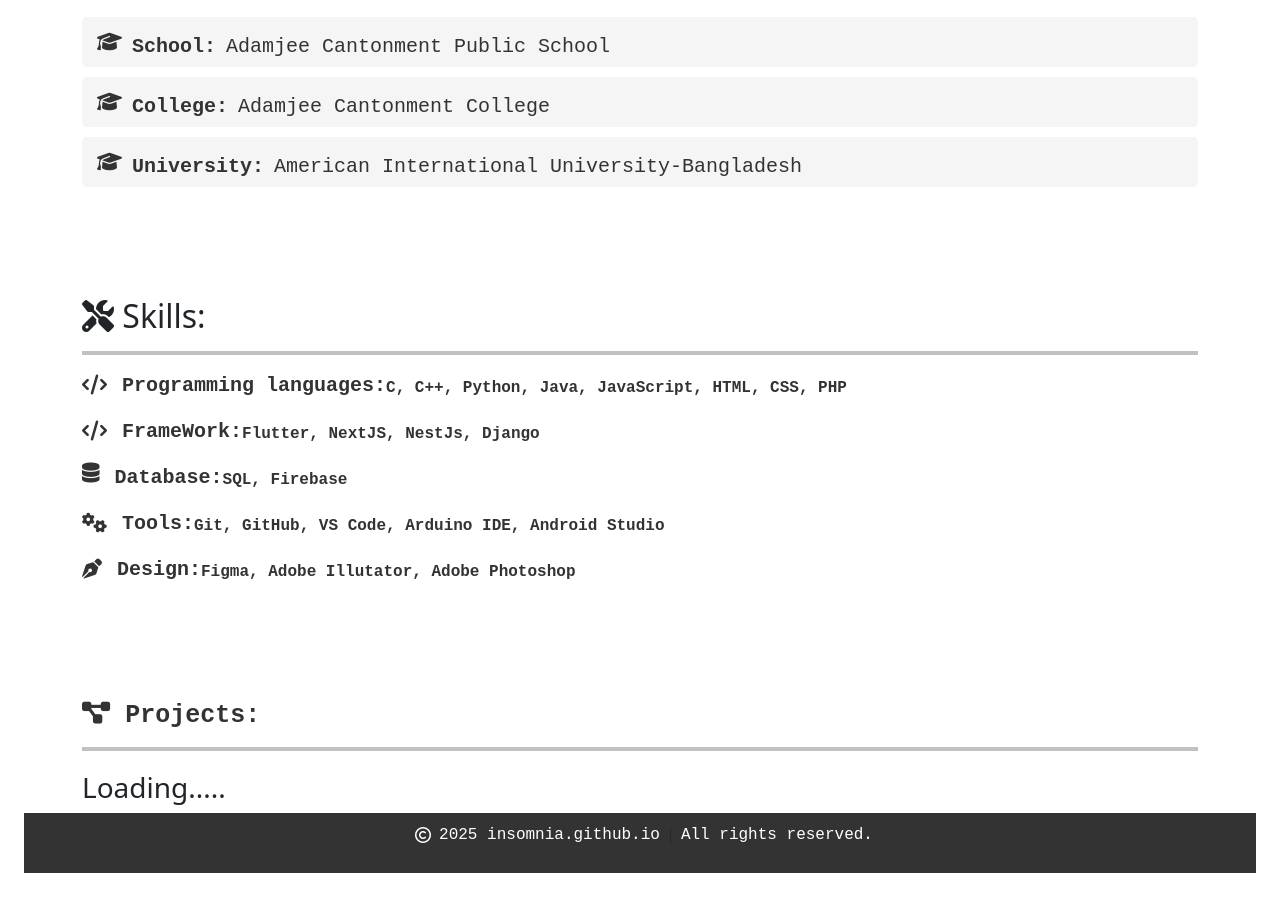
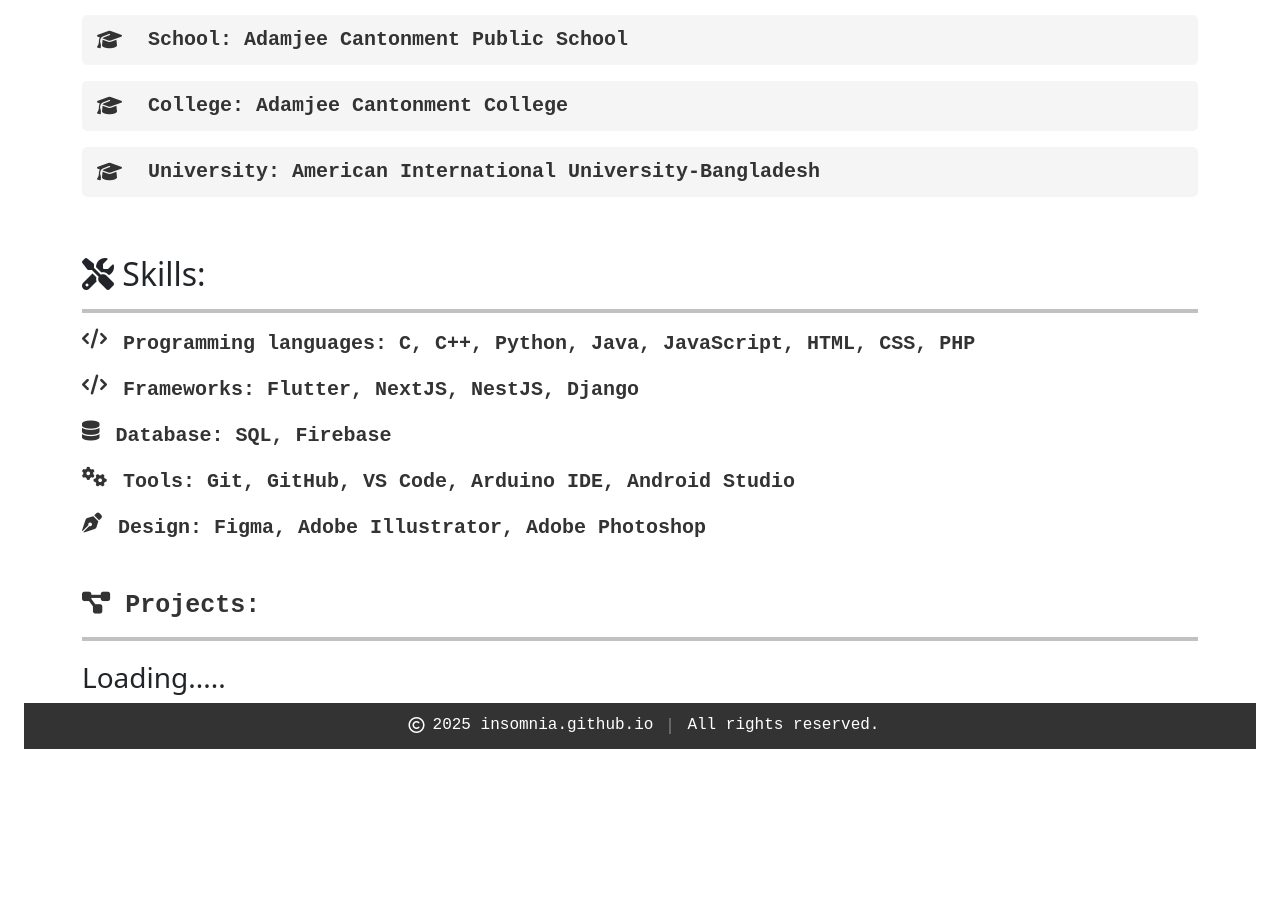
Before and after one commit to 0SHAFIN/0SHAFIN.github.io, a plain HTML site: page index.html in a window 1280 px wide. Shown: the part 559-1456 px from the top of the page. After the commit the page ends 1332 px from the top, so only its background shows below. Drawn offline with nearby package versions, Linux system fonts and the light colour scheme.

Commit message:
second commit

```diff
--- a/index.html
+++ b/index.html
@@ -1,19 +1,21 @@
 <!DOCTYPE html>
-<html>
+<html lang="en">
 <head>
+    <meta charset="UTF-8">
+    <meta name="viewport" content="width=device-width, initial-scale=1.0">
+    <title>Portfolio</title>
     <link href="https://cdn.jsdelivr.net/npm/bootstrap@5.3.3/dist/css/bootstrap.min.css" rel="stylesheet" integrity="sha384-QWTKZyjpPEjISv5WaRU9OFeRpok6YctnYmDr5pNlyT2bRjXh0JMhjY6hW+ALEwIH" crossorigin="anonymous">
     <script src="https://cdn.jsdelivr.net/npm/bootstrap@5.3.3/dist/js/bootstrap.bundle.min.js" integrity="sha384-YvpcrYf0tY3lHB60NNkmXc5s9fDVZLESaAA55NDzOxhy9GkcIdslK1eN7N6jIeHz" crossorigin="anonymous"></script>
     <link rel="stylesheet" href="https://cdnjs.cloudflare.com/ajax/libs/font-awesome/6.5.2/css/all.min.css" integrity="sha512-SnH5WK+bZxgPHs44uWIX+LLJAJ9/2PkPKZ5QiAj6Ta86w+fsb2TkcmfRyVX3pBnMFcV7oQPJkl9QevSCWr3W6A==" crossorigin="anonymous" referrerpolicy="no-referrer" />
     <link rel="stylesheet" href="style.css">
 </head>
 <body class="m-4">
-   <div class=" mt-4">
-       <div class="container d-flex justify-content-cneter">
-           <div class="d-flex bd-highlight">
-               <div id="Image">
-                   <img src="images/img.png" alt="logo" class="logo rounded-circle" style="height: 300px; width: 300px;">
+   <div class="mt-4">
+       <div class="container d-flex flex-column flex-lg-row align-items-center justify-content-center">
+           <div id="Image" class="text-center mb-4 mb-lg-0">
+               <img src="images/img.png" alt="logo" class="logo rounded-circle img-fluid" style="height: 250px; width: 300px;">
            </div>
-               <div class="p-2 bd-highlight mx-4 flex-grow-1" id="intro">
+           <div class="p-2 mx-4 flex-grow-1" id="intro">
                <h2 class="intro_head">Hi, I'm Tafsirul Islam Shafin!</h2>
                <p class="intro_body">
                    I'm a university student passionate about coding and bringing ideas to life through projects. I have experience in IoT and software development and a strong interest in robotics and software solutions. I'm always eager to learn and explore new technologies to enhance my skills and contribute meaningfully.
@@ -21,67 +23,60 @@
            </div>
        </div>
    </div>
-   </div>
 
-   <div class="container d-flex justify-content-center">
+   <div class="container mt-5">
        <div class="education">
            <h2 class="heaLine">
                <i class="fa-solid fa-building-columns"></i>
                Academic Background:
                <hr>
            </h2>
-           <div class="education_instution" id="school">
-               <i class="fa-solid fa-graduation-cap"></i>
-               <p>School:</p> <div class="edu">Adamjee Cantonment Public School</div>
+           <div class="education_instution d-flex align-items-center mb-3" id="school">
+               <i class="fa-solid fa-graduation-cap me-3"></i>
+               <p class="mb-0">School: <span class="edu">Adamjee Cantonment Public School</span></p>
            </div>
-           <div class="education_instution" id="college">
-               <i class="fa-solid fa-graduation-cap"></i>
-               <p>College:</p>  <span class="edu">Adamjee Cantonment College</span>
+           <div class="education_instution d-flex align-items-center mb-3" id="college">
+               <i class="fa-solid fa-graduation-cap me-3"></i>
+               <p class="mb-0">College: <span class="edu">Adamjee Cantonment College</span></p>
            </div>
-           <div class="education_instution" id="university">
-               <i class="fa-solid fa-graduation-cap"></i>
-               <p>University:</p><span class="edu">American International University-Bangladesh</span>
+           <div class="education_instution d-flex align-items-center" id="university">
+               <i class="fa-solid fa-graduation-cap me-3"></i>
+               <p class="mb-0">University: <span class="edu">American International University-Bangladesh</span></p>
            </div>
        </div>
    </div>
 
-   <div class="container " id="skillS">
+   <div class="container mt-5">
          <div class="skills">
               <h2 class="">
                 <i class="fa-solid fa-tools"></i>
                 Skills:
                 <hr>
               </h2>
-              <div class="d-flex bd-highlight" id="skill">
-                <i class="fa-solid fa-code mt-1" ></i>
-                <p>Programming languages:</p>
-                <div class="">C, C++, Python, Java, JavaScript, HTML, CSS, PHP</div>
+              <div class="d-flex flex-column flex-lg-row mb-3" id="skill">
+                <i class="fa-solid fa-code me-3"></i>
+                <p class="mb-0">Programming languages: <span>C, C++, Python, Java, JavaScript, HTML, CSS, PHP</span></p>
               </div>
-              <div class="d-flex bd-highlight" id="skill">
-                <i class="fa-solid fa-code mt-1" ></i>
-                <p>FrameWork:</p>
-                <div class="">Flutter, NextJS, NestJs, Django</div>
+              <div class="d-flex flex-column flex-lg-row mb-3" id="skill">
+                <i class="fa-solid fa-code me-3"></i>
+                <p class="mb-0">Frameworks: <span>Flutter, NextJS, NestJS, Django</span></p>
               </div>
-              <div class="d-flex bd-highlight" id="skill">
-                <i class="fa-solid fa-database"></i>
-                <p>Database:</p>
-                <div class="">SQL, Firebase</div>
+              <div class="d-flex flex-column flex-lg-row mb-3" id="skill">
+                <i class="fa-solid fa-database me-3"></i>
+                <p class="mb-0">Database: <span>SQL, Firebase</span></p>
               </div>
-                <div class="d-flex bd-highlight" id="skill">
-                    <i class="fa-solid fa-cogs mt-1" ></i>
-                    <p>Tools:</p>
-                    <div class="">Git, GitHub, VS Code, Arduino IDE, Android Studio</div>
+              <div class="d-flex flex-column flex-lg-row mb-3" id="skill">
+                <i class="fa-solid fa-cogs me-3"></i>
+                <p class="mb-0">Tools: <span>Git, GitHub, VS Code, Arduino IDE, Android Studio</span></p>
               </div>
-              <div class="d-flex bd-highlight" id="skill">
-                <i class="fa-solid fa-pen-nib mt-1" ></i>
-                <p>Design:</p>
-                <div class="">Figma, Adobe Illutator, Adobe Photoshop</div>
+              <div class="d-flex flex-column flex-lg-row" id="skill">
+                <i class="fa-solid fa-pen-nib me-3"></i>
+                <p class="mb-0">Design: <span>Figma, Adobe Illustrator, Adobe Photoshop</span></p>
               </div>
          </div>
    </div>
 
-
-   <div class="container" id="skillS">
+   <div class="container mt-5" id="skillS">
          <div class="projects">
               <h2 class="heaLine">
                 <i class="fa-solid fa-project-diagram"></i>
@@ -94,12 +89,11 @@
          </div>
    </div>
 
-
-   <div class=" d-flex bd-highlight justify-content-center" id="footer">
+   <div class="d-flex justify-content-center " id="footer" >
       <i class="fa-regular fa-copyright mt-1 px-2"></i>
-        <p>2025 insomnia.github.io</p>
-        <div class="vr"></div>
-        All rights reserved.
+      <p class="mb-0">2025 insomnia.github.io</p>
+      <div class="vr mx-3"></div>
+      <p class="mb-0">All rights reserved.</p>
    </div>
 
    <script src="script.js"></script>
--- a/style.css
+++ b/style.css
@@ -18,7 +18,7 @@
     font-family:'Courier New', Courier, monospace
 } */
  #intro{
-    margin-top: 70px;
+
     height: auto;
     width: 100%;
     font-family: 'Courier New', Courier, monospace;
@@ -106,7 +106,7 @@
 }
 
 .vr{
-    border-left: 1px solid #080808;
+    border-left: 2px solid #ffffff;
     height: 15px;
     margin-top: 5px;
     margin: 5px 10px;
```
Lines whose indentation alone changed are shown as unchanged.
